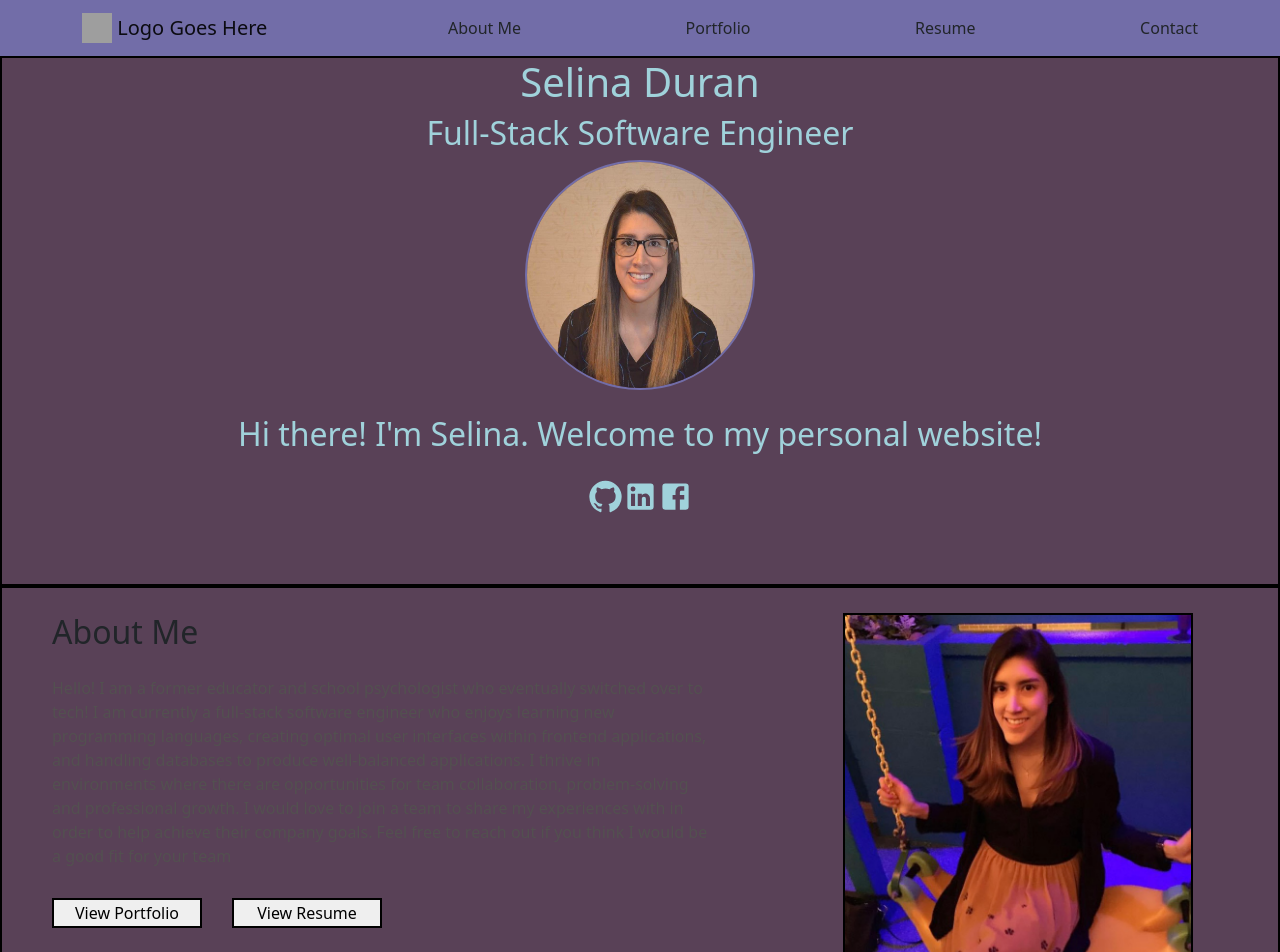
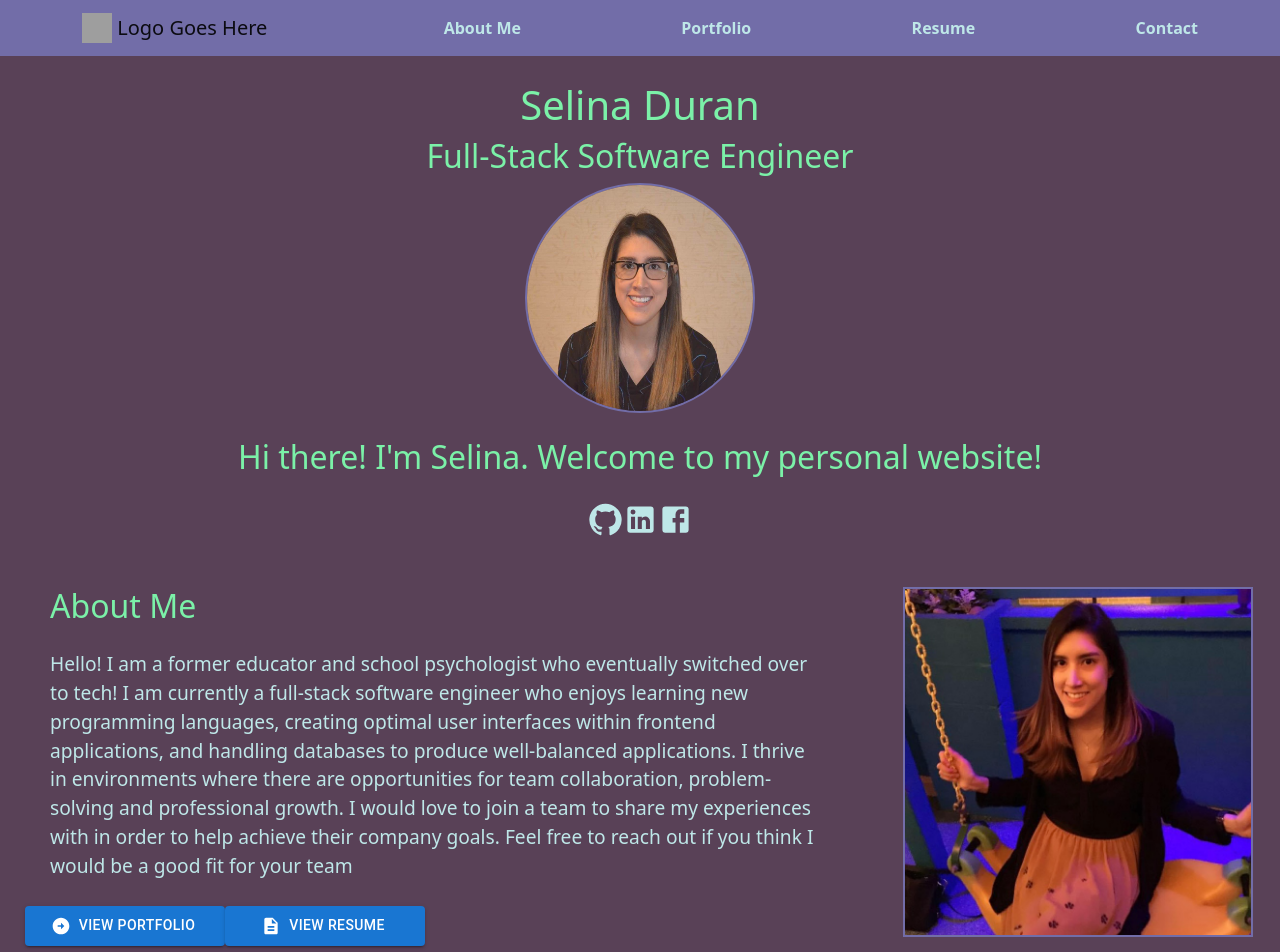
Before and after one commit to selinaduran/Personal-Portfolio, a Next.js app in the folder personal_portfolio/: page / in a window 1280 px wide. Shown: the top 952 px of the page. Built offline with nearby package versions, Linux system fonts and the light colour scheme; grey boxes are pictures that could not be loaded.

Commit message:
added css styling for aboutme section

```diff
--- a/personal_portfolio/components/Navigation.js
+++ b/personal_portfolio/components/Navigation.js
@@ -21,10 +21,10 @@ const Navigation = () => {
             />{" "}
             Logo Goes Here
           </Navbar.Brand>
-          <Nav.Link>About Me</Nav.Link>
-          <Nav.Link>Portfolio</Nav.Link>
-          <Nav.Link>Resume</Nav.Link>
-          <Nav.Link>Contact</Nav.Link>
+          <Nav.Link className={styles.navlink}>About Me</Nav.Link>
+          <Nav.Link className={styles.navlink}>Portfolio</Nav.Link>
+          <Nav.Link className={styles.navlink}>Resume</Nav.Link>
+          <Nav.Link className={styles.navlink}>Contact</Nav.Link>
         </Container>
       </Navbar>
     </>
--- a/personal_portfolio/pages/index.js
+++ b/personal_portfolio/pages/index.js
@@ -2,9 +2,12 @@ import Head from "next/head";
 import Image from "next/image";
 import styles from "../styles/Home.module.css";
 import "bootstrap/dist/css/bootstrap.min.css";
+import Button from "@mui/material/Button";
 import GitHubIcon from "@mui/icons-material/GitHub";
 import LinkedInIcon from "@mui/icons-material/LinkedIn";
 import FacebookIcon from "@mui/icons-material/Facebook";
+import ArrowCircleRightIcon from "@mui/icons-material/ArrowCircleRight";
+import DescriptionIcon from "@mui/icons-material/Description";
 
 export default function Home() {
   return (
@@ -36,7 +39,6 @@ export default function Home() {
           </a>
         </div>
       </div>
-      <div className={styles.about}>
       <div className={styles.aboutContainer}>
         <div className={styles.aboutSection1}>
           <img
@@ -48,28 +50,38 @@ export default function Home() {
         <div className={styles.aboutSection2}>
           <h2 className={styles.aboutName}>About Me</h2>
           <p className={styles.aboutInfo}>
-              Hello! I am a former educator and school psychologist who
-              eventually switched over to tech! I am currently a full-stack
-              software engineer who enjoys learning new programming languages,
-              creating optimal user interfaces within frontend applications, and
-              handling databases to produce well-balanced applications. I thrive
-              in environments where there are opportunities for team
-              collaboration, problem-solving and professional growth. I would
-              love to join a team to share my experiences with in order to help
-              achieve their company goals. Feel free to reach out if you think I
-              would be a good fit for your team
+            Hello! I am a former educator and school psychologist who eventually
+            switched over to tech! I am currently a full-stack software engineer
+            who enjoys learning new programming languages, creating optimal user
+            interfaces within frontend applications, and handling databases to
+            produce well-balanced applications. I thrive in environments where
+            there are opportunities for team collaboration, problem-solving and
+            professional growth. I would love to join a team to share my
+            experiences with in order to help achieve their company goals. Feel
+            free to reach out if you think I would be a good fit for your team
           </p>
-            <button className={styles.aboutButton}>View Portfolio</button>
-            <button className={styles.aboutButton}>View Resume</button>
+          <Button
+            className={styles.aboutButton}
+            variant="contained"
+            startIcon={<ArrowCircleRightIcon />}
+          >
+            View Portfolio
+          </Button>
+          <Button
+            className={styles.aboutButton}
+            variant="contained"
+            startIcon={<DescriptionIcon />}
+          >
+            View Resume
+          </Button>
         </div>
       </div>
+      <div className={styles.experience}>
+        <h2>Tech Stacks I Have Experience With:</h2>
+        <p>tech stack icons would go here</p>
       </div>
       <div className={styles.proficient}>
         <h2 className={styles.techstacks}>Tech Stacks I Am Proficient In:</h2>
-        <p>tech stack icons would go here</p>
-      </div>
-      <div className={styles.experience}>
-        <h2>Tech Stacks I Have Experience With:</h2>
         <p>tech stack icons would go here</p>
       </div>
       <div className={styles.featured}>
--- a/personal_portfolio/styles/Home.module.css
+++ b/personal_portfolio/styles/Home.module.css
@@ -11,12 +11,12 @@
   display: flex;
   flex-direction: column;
   align-items: center;
-  border: 2px solid black;
-  height: 530px;
+  margin-top: 25px;
+  margin-bottom: 25px;
 }
 
 .title {
-  color: #a0d2db;
+  color: #7bf1a8;
 }
 
 .profilepic {
@@ -28,26 +28,21 @@
 
 .welcome {
   margin: 25px;
-  color: #a0d2db;
+  color: #7bf1a8;
 }
 
 .sitelinks {
-  margin: 0px 25px 25px 25px;
+  margin: 0px 25px 0px 25px;
 }
 
 .sitelink,
 .sitelink:visited {
-  color: #a0d2db;
+  color: #bee7e8;
 }
 
 .sitelink:hover {
-  color: #7d8cc4;
+  color: #726da8;
   cursor: pointer;
-}
-
-.about {
-  border: 2px solid black;
-  height: 530px;
 }
 
 .aboutContainer {
@@ -60,35 +55,44 @@
   flex-direction: column;
   align-items: center;
   margin: 25px;
-  width: 40%;
+  width: 30%;
 }
 
 .aboutSection2 {
   margin: 0 25px 25px 25px;
-  width: 60%;
+  width: 70%;
 }
 
 .aboutName {
   margin: 25px;
+  color: #7bf1a8;
   font-size: xx-large;
 }
 
 .aboutme {
   height: 350px;
   width: 350px;
-  border: 2px solid black;
+  border: 2px solid #726da8;
 }
 
 .aboutInfo {
-  color: rgb(83, 80, 80);
+  color: #bee7e8;
   margin: 25px;
+  font-size: larger;
 }
 
 .aboutButton {
   border: 2px solid black;
-  width: 150px;
-  height: 30px;
+  width: 200px;
+  height: 40px;
   margin: 5px 5px 5px 25px;
+  background-color: #726da8;
+  color: #bee7e8;
+}
+
+.aboutButton:hover {
+  background-color: #7d8cc4;
+  color: #7bf1a8;
 }
 
 .proficient {
--- a/personal_portfolio/styles/Navigation.module.css
+++ b/personal_portfolio/styles/Navigation.module.css
@@ -1,3 +1,12 @@
 .coloredNav {
   background-color: #726da8 !important;
 }
+
+.navlink {
+  font-weight: bold !important;
+  color: #bee7e8 !important;
+}
+
+.navlink:hover {
+  color: #7bf1a8 !important;
+}
```
Lines whose indentation alone changed are shown as unchanged.
